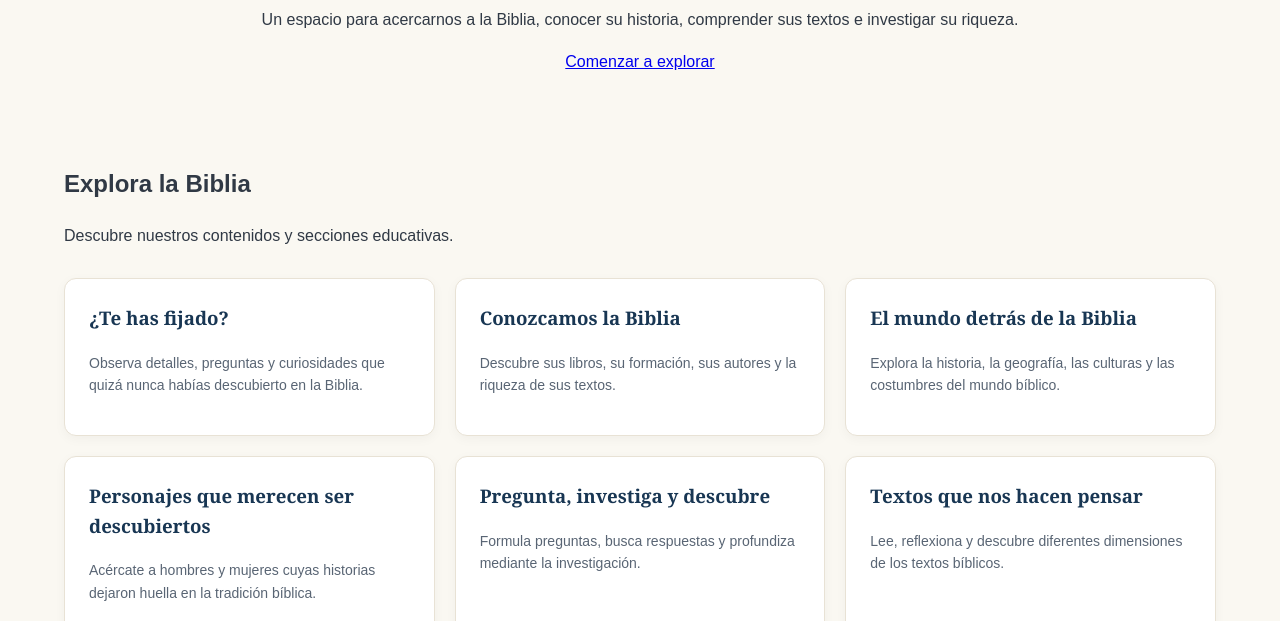
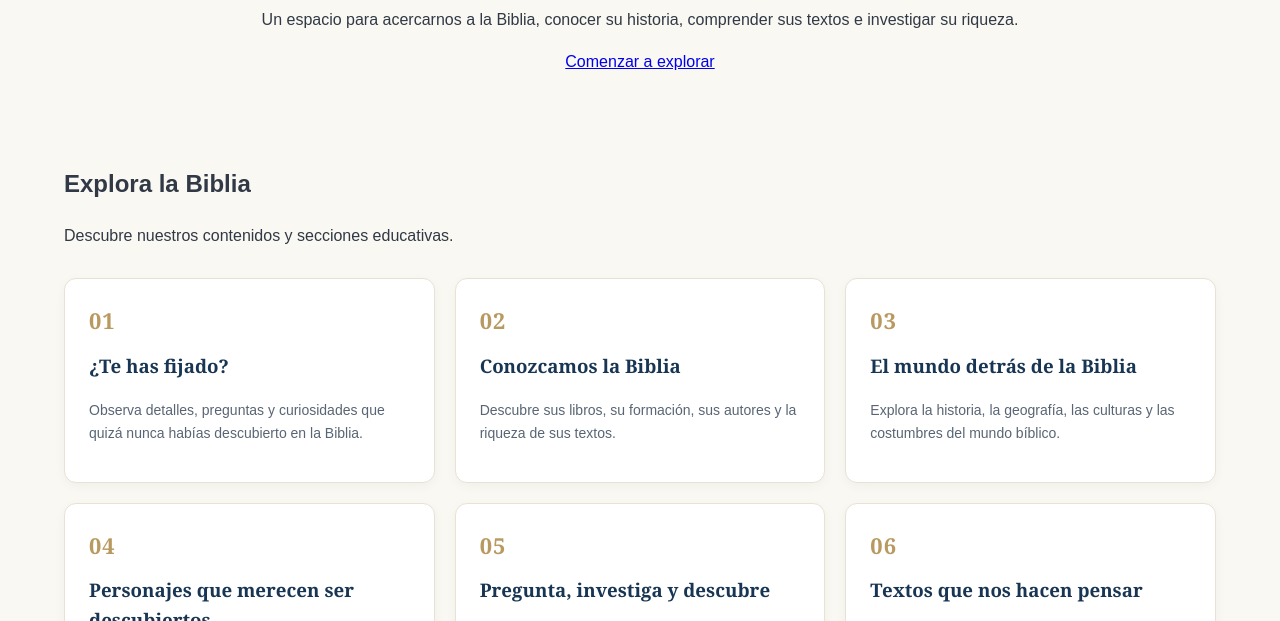
Before and after one commit to labibliaeducativa/la-biblia-mundo-por-descubrir, a plain HTML site: page index.html in a window 1280 px wide. Shown: the part 262-883 px from the top of the page. Drawn offline with Linux system fonts and the light colour scheme.

Commit message:
Add numbered divs to tarjetas in index.html

```diff
--- a/index.html
+++ b/index.html
@@ -89,6 +89,16 @@ nav a:hover {
     grid-template-columns: repeat(2, 1fr);
   }
 }
+
+    .numero {
+  color: #b89a61;
+  font-family: Georgia, serif;
+  font-size: 22px;
+  font-weight: bold;
+  letter-spacing: 1px;
+  margin-bottom: 12px;
+    }
+
     </style>
 </head>
 <body>
@@ -116,31 +126,37 @@ nav a:hover {
   <div class="tarjetas">
 
   <article class="tarjeta">
+    <div class="numero">01</div>
     <h3>¿Te has fijado?</h3>
     <p>Observa detalles, preguntas y curiosidades que quizá nunca habías descubierto en la Biblia.</p>
   </article>
 
   <article class="tarjeta">
+    <div class="numero">02</div>
     <h3>Conozcamos la Biblia</h3>
     <p>Descubre sus libros, su formación, sus autores y la riqueza de sus textos.</p>
   </article>
 
   <article class="tarjeta">
+    <div class="numero">03</div>
     <h3>El mundo detrás de la Biblia</h3>
     <p>Explora la historia, la geografía, las culturas y las costumbres del mundo bíblico.</p>
   </article>
 
   <article class="tarjeta">
+    <div class="numero">04</div>
     <h3>Personajes que merecen ser descubiertos</h3>
     <p>Acércate a hombres y mujeres cuyas historias dejaron huella en la tradición bíblica.</p>
   </article>
 
   <article class="tarjeta">
+    <div class="numero">05</div>
     <h3>Pregunta, investiga y descubre</h3>
     <p>Formula preguntas, busca respuestas y profundiza mediante la investigación.</p>
   </article>
 
   <article class="tarjeta">
+    <div class="numero">06</div>
     <h3>Textos que nos hacen pensar</h3>
     <p>Lee, reflexiona y descubre diferentes dimensiones de los textos bíblicos.</p>
   </article>
```
